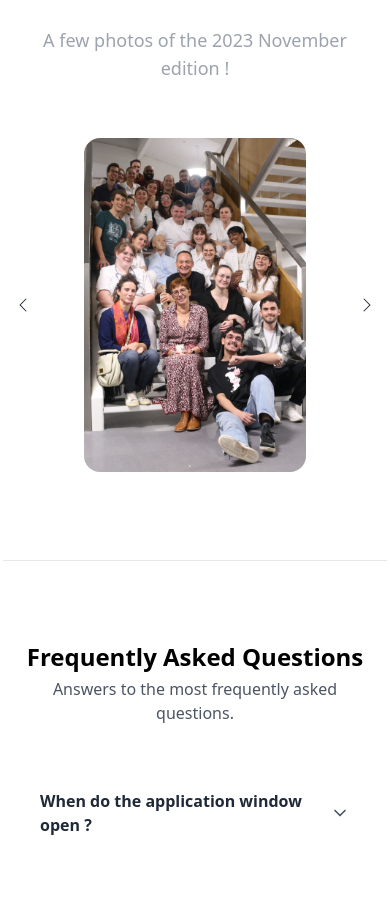
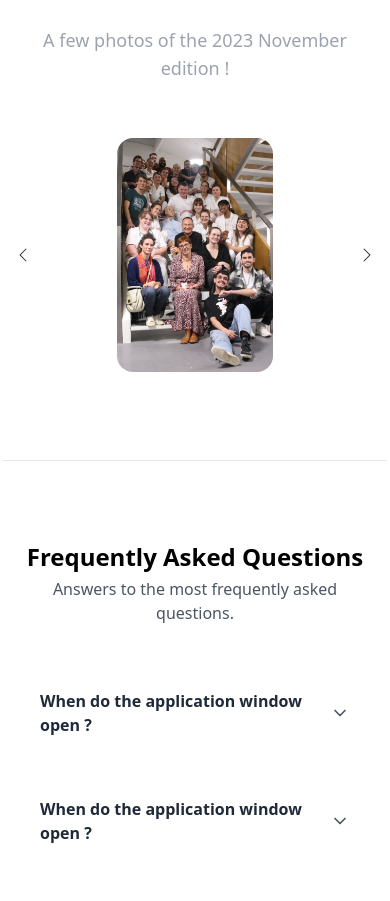
Before and after one commit to Interprofessionnal-Workshop-Team/interprofessionnal-workshop-team, a Next.js app: page /scrubs_night in a window 390 px wide. Shown: the part 2460-3361 px from the top of the page. Built offline with nearby package versions, Linux system fonts and the light colour scheme.

Commit message:
title home page and images sizes

```diff
--- a/app/page.tsx
+++ b/app/page.tsx
@@ -29,7 +29,7 @@ const Hero = () => (
       <div>
         <div className="w-full lg:w-6/12 px-4 ml-auto mr-auto text-center">
           <div>
-            <h1 className="text-white font-semibold text-5xl">
+            <h1 className="text-white font-semibold md:text-5xl text-4xl">
               Interprofessionnal Workshop Team
             </h1>
             <p className="mt-8 text-lg text-gray-300">
--- a/app/scrubs_night/page.tsx
+++ b/app/scrubs_night/page.tsx
@@ -205,7 +205,7 @@ const GalleryCarousel = () => (
     "loadingclassNamees": "opacity-0",
     "isAutoPlay": true
   }' className="relative mb-16">
-            <div className="hs-carousel relative overflow-hidden w-full min-h-[350px] sm:min-h-[550px] bg-white rounded-lg">
+            <div className="hs-carousel relative overflow-hidden w-full min-h-[250px] sm:min-h-[350px] md:min-h-[550px] bg-white rounded-lg">
                 <div className="hs-carousel-body absolute top-0 bottom-0 start-0 flex flex-nowrap transition-transform duration-700 opacity-0">
 
                     {
```
